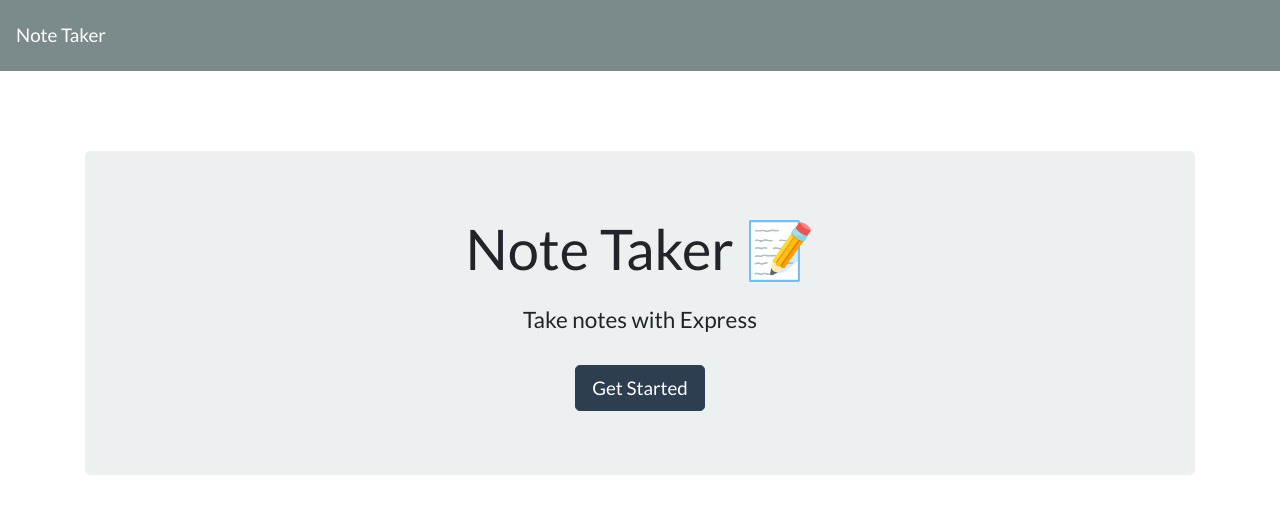
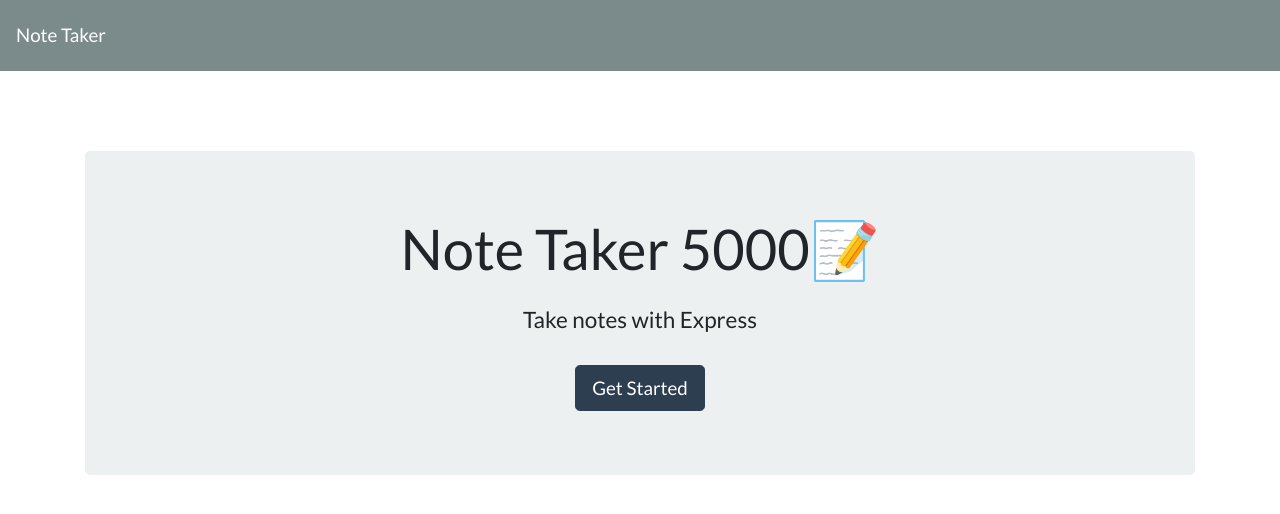
Before and after one commit to jdwerz83/note_taker_5000, a website: page Develop/public/index.html in a window 1280 px wide. Drawn offline with nearby package versions, Linux system fonts and the light colour scheme; no server answers.

Commit message:
maybe something

```diff
--- a/Develop/public/index.html
+++ b/Develop/public/index.html
@@ -16,7 +16,7 @@
   </nav>
   <div class="container">
     <div style="margin-top: 80px;" class="jumbotron text-center">
-      <h1 class="display-4">Note Taker <span role="img" aria-label="Memo">📝</span></h1>
+      <h1 class="display-4">Note Taker 5000<span role="img" aria-label="Memo">📝</span></h1>
       <h4 class="mt-4">Take notes with Express</h4>
       <a class="btn btn-primary btn-lg mt-4" href="/notes" role="button">Get Started</a>
     </div>
--- a/server.js
+++ b/server.js
@@ -33,3 +33,5 @@
   fs.writeFileSync("/Develop/db/db.json", JSON.stringify(noteList));
   res.json(noteList);
 });
+
+app.listen(PORT, () => console.log("Server listening on port " + PORT));
```
